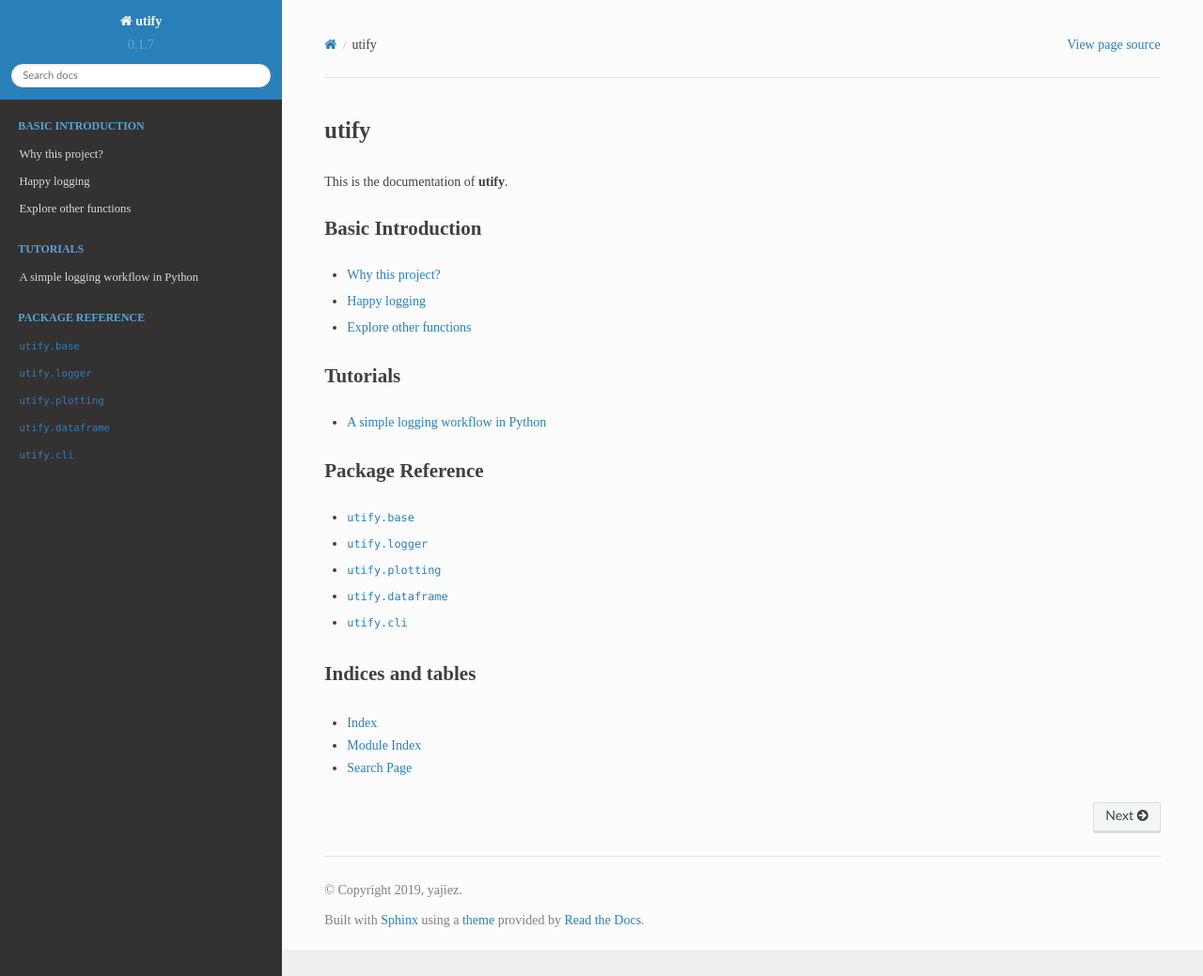
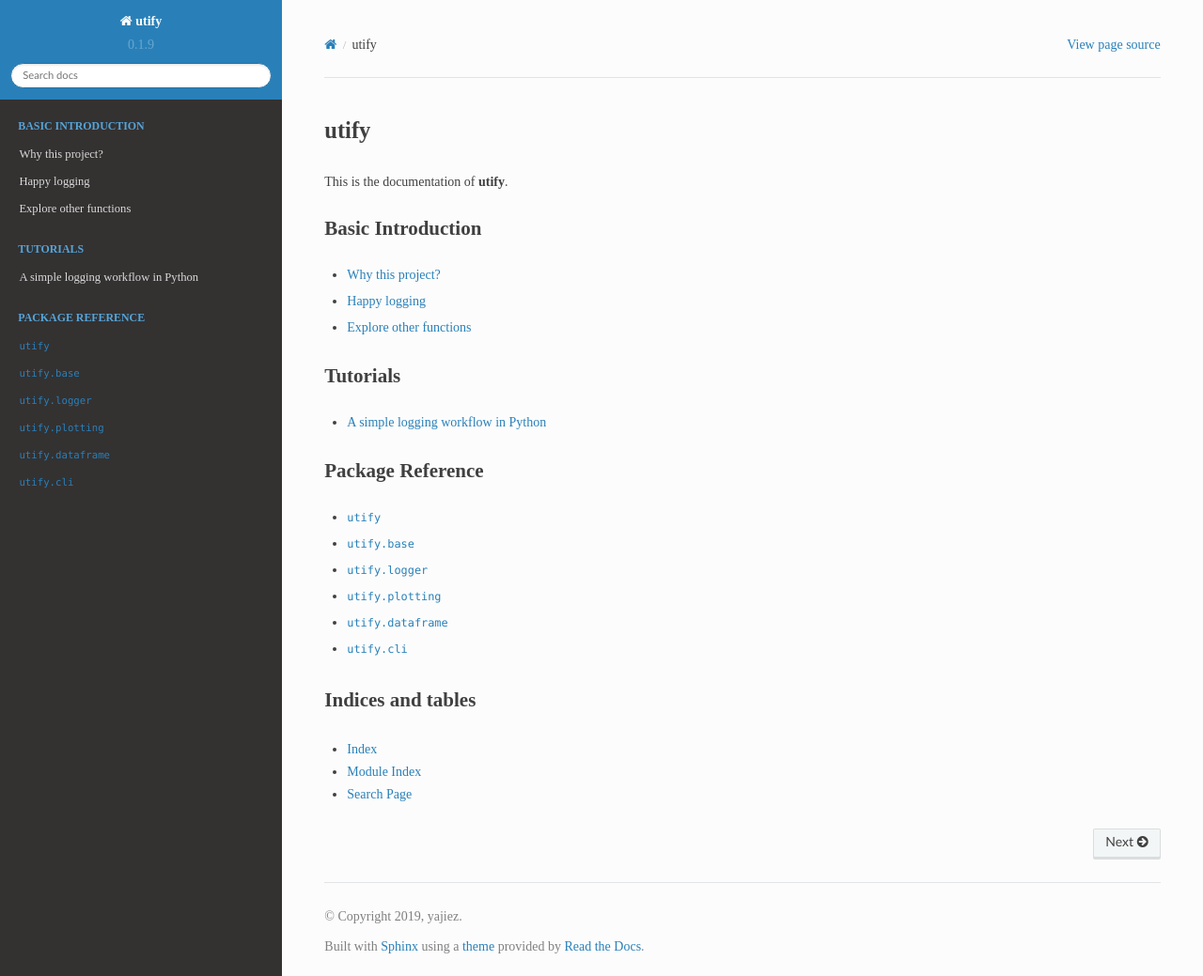
Before and after one commit to yajiez/utify, a Sphinx documentation site: the page built from docs/index.rst, in a window 1280 px wide and 1039 px high. Shown: the whole window at 94% size. Built offline with Sphinx 7.4.7 and the Read the Docs theme 2.0.0, drawn with Linux system fonts in a browser that asks for light colours.

Commit message:
Bump the version and update the docs

```diff
--- a/docs/conf.py
+++ b/docs/conf.py
@@ -7,7 +7,7 @@ import os
 import sys
 import inspect
 
-version = release = '0.1.7'
+version = release = '0.1.9'
 
 __location__ = os.path.join(os.getcwd(), os.path.dirname(
     inspect.getfile(inspect.currentframe())))
--- a/docs/modules.rst
+++ b/docs/modules.rst
@@ -1,3 +1,9 @@
+`utify`
+=============================================
+.. automodule:: utify
+    :members:
+    :show-inheritance:
+
 `utify.base`
 =============================================
 .. automodule:: utify.base
--- a/pyproject.toml
+++ b/pyproject.toml
@@ -1,6 +1,6 @@
 [tool.poetry]
 name = "utify"
-version = "0.1.8"
+version = "0.1.9"
 description = "Utility Functions for Python"
 authors = ["yajiez <yajiez.me@gmail.com>"]
 readme = "README.md"
```
